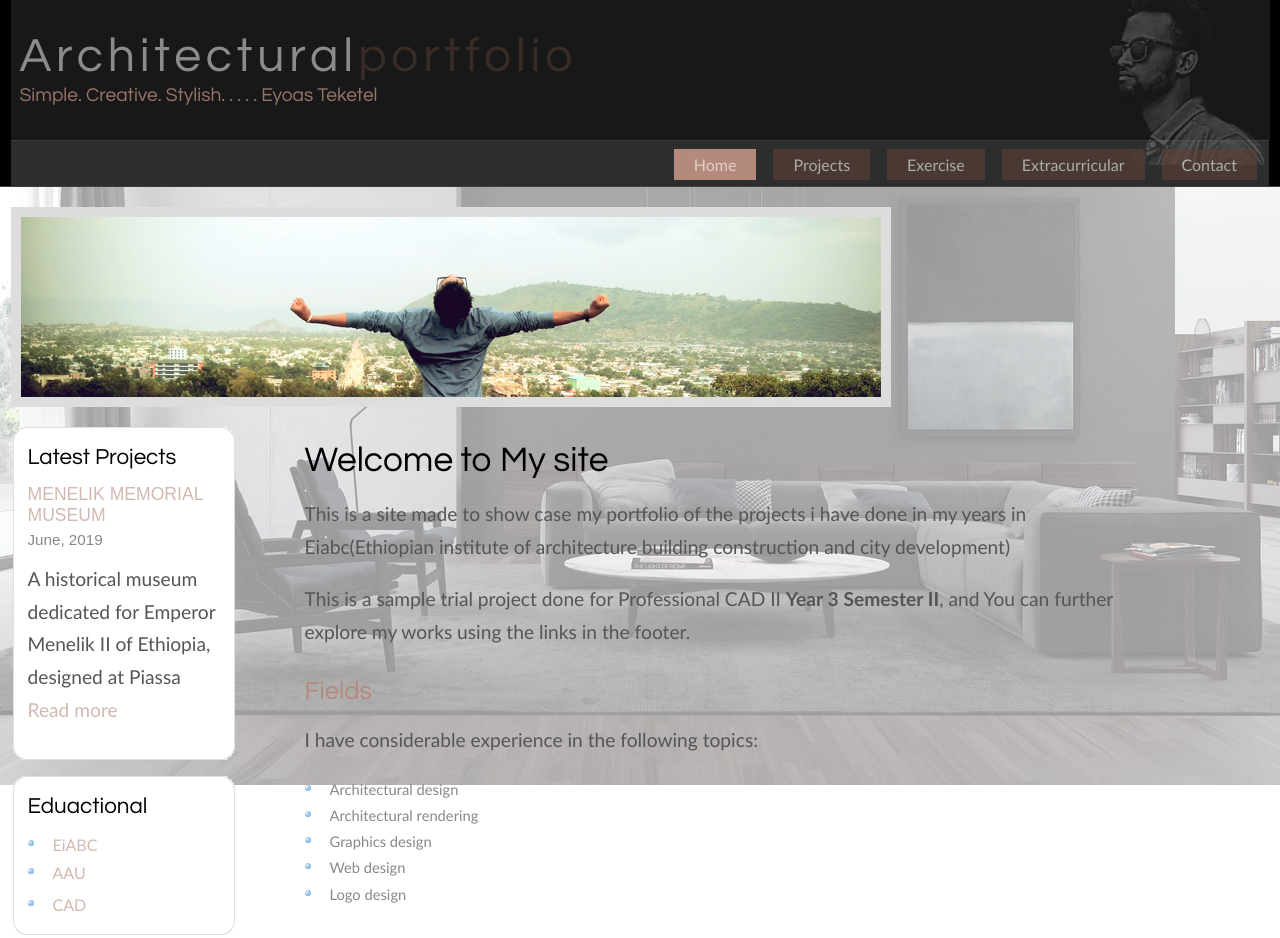
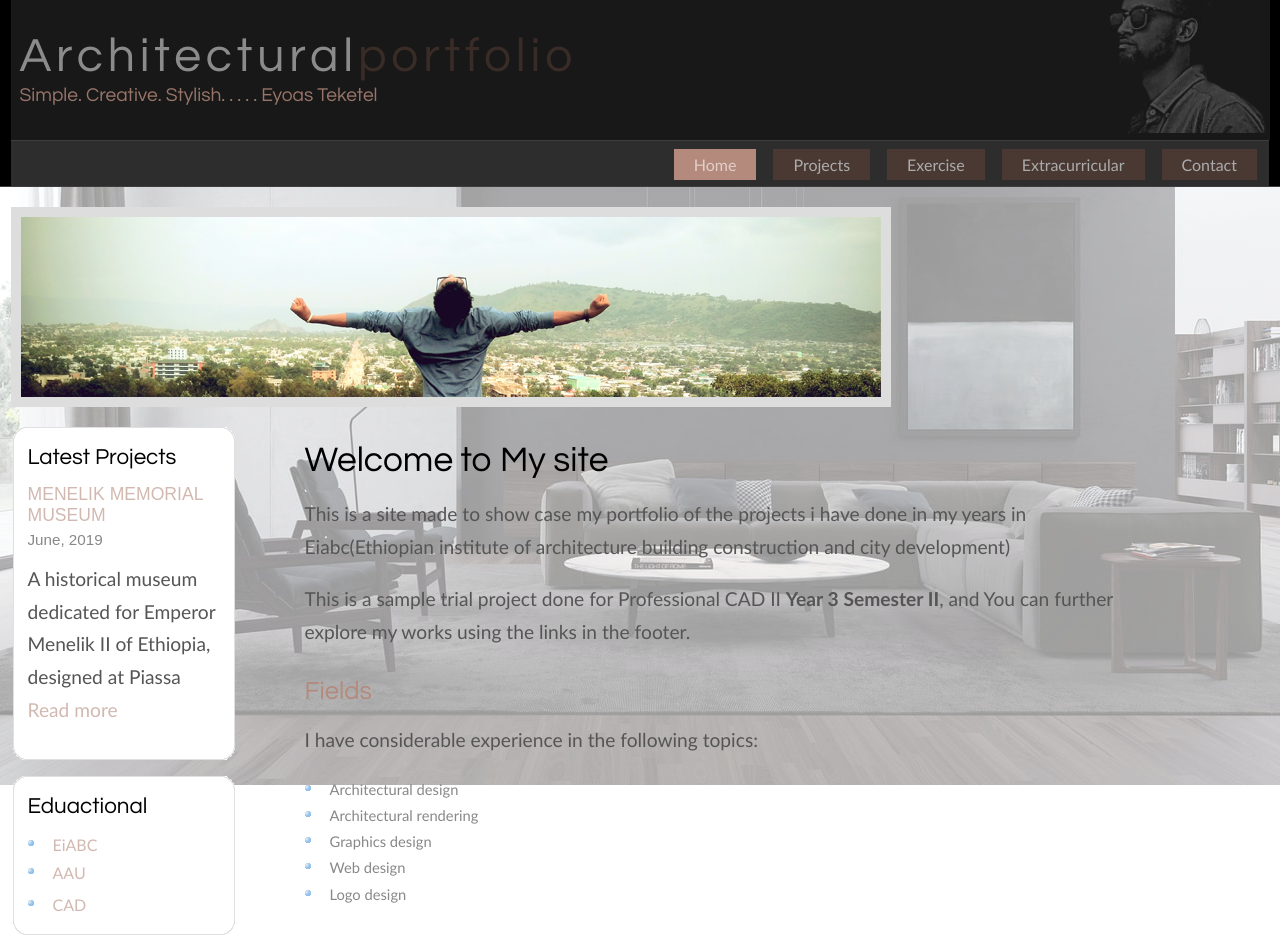
Before and after one commit to Eyoas/Eyoas.github.io, a plain HTML site: page index.html in a window 1280 px wide. Shown: the top 938 px of the page. Drawn offline with Linux system fonts and the light colour scheme; a script that the page names is missing.

Commit message:
final update??

```diff
--- a/style/style.css
+++ b/style/style.css
@@ -165,7 +165,7 @@ ol li
       height:200px;
       background-image:url(port.png);
       float:right;
-      margin-top: -140px;
+      margin-top: -172px;
       margin-right:-230px;
       opacity:0.5;
       -o-transition: all 0.3s ease;
@@ -175,7 +175,7 @@ ol li
 #port:hover{height: 200px;
             width:200px;
             float:right;
-            margin-top: -140px;
+            margin-top: -172px;
             margin-right:-230px;
             opacity:0.95;
             background-image:url(port.jpg);
@@ -557,14 +557,6 @@ box-sizing:border-box;
     margin:200px;
     padding-left:50px;
 }
-/* #Bubblebody{background: rgb(238, 225, 225) ;
-    float:left;
-width:750px;
-color:#fff;
-padding-top:70px;
-padding-left:100px;
-box-sizing:border-box;
-} */
 
 
 
```
